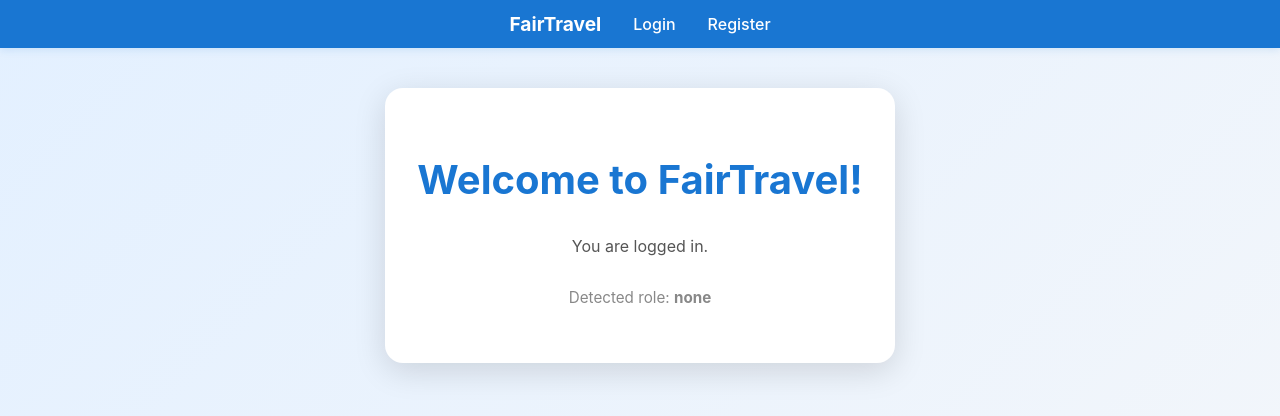
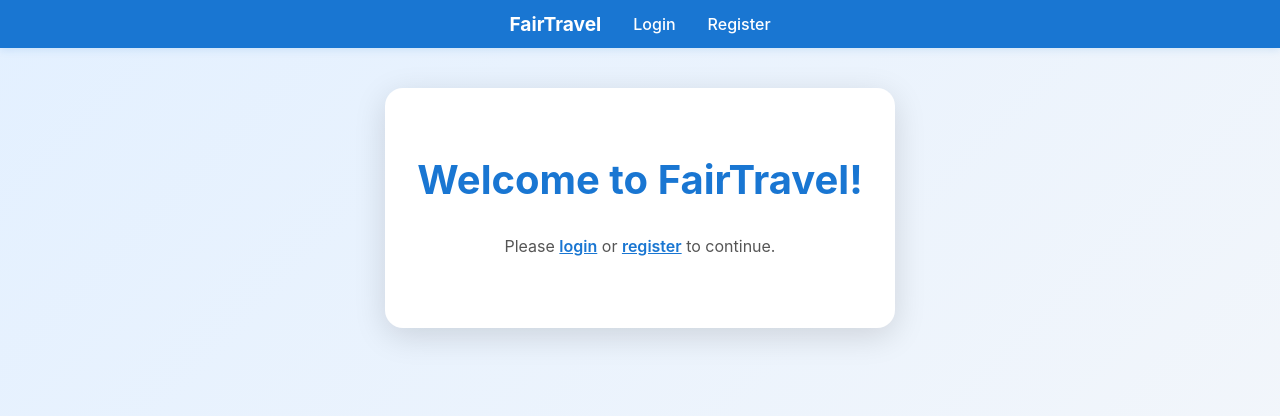
Before and after one commit to Amine2026/FairTravel, a React (Create React App) app in the folder fairtravel-frontend/: page / in a window 1280 px wide. Shown: the top 416 px of the page. Built offline with nearby package versions, Linux system fonts and the light colour scheme.

Commit message:
Add: sustainability practice details route and import in App.js

```diff
--- a/fairtravel-frontend/src/App.js
+++ b/fairtravel-frontend/src/App.js
@@ -22,6 +22,9 @@ import ServicesList from './ServicesList';
 import ServiceForm from './ServiceForm';
 import SustainabilityPracticesList from './SustainabilityPracticesList';
 import SustainabilityPracticeForm from './SustainabilityPracticeForm';
+import SustainabilityPracticeDetails from './SustainabilityPracticeDetails';
+import AccommodationDetails from './AccommodationDetails';
+import BookingDetails from './BookingDetails';
 
 function App() {
   const [token, setToken] = useState(localStorage.getItem('token') || null);
@@ -64,8 +67,16 @@ function App() {
           <div style={{ display: 'flex', flexDirection: 'column', alignItems: 'center', marginTop: '5vh' }}>
             <div style={{ background: 'white', padding: '2.5rem 2rem', borderRadius: 18, boxShadow: '0 8px 32px #0002', minWidth: 370, maxWidth: 600, textAlign: 'center' }}>
               <h1 style={{ marginBottom: '2rem', fontSize: '2.5rem', fontWeight: 700, color: '#1976d2' }}>Welcome to FairTravel!</h1>
+              {role ? (
+                <>
                   <p style={{ marginBottom: '2rem', color: '#555' }}>You are logged in.</p>
-              <div style={{ marginBottom: '1rem', color: '#888', fontSize: '0.95rem' }}>Detected role: <b>{role ? role : 'none'}</b></div>
+                  <div style={{ marginBottom: '1rem', color: '#888', fontSize: '0.95rem' }}>Detected role: <b>{role}</b></div>
+                </>
+              ) : (
+                <>
+                  <p style={{ marginBottom: '2rem', color: '#555' }}>Please <a href="/login" style={{color:'#1976d2',fontWeight:600}}>login</a> or <a href="/register" style={{color:'#1976d2',fontWeight:600}}>register</a> to continue.</p>
+                </>
+              )}
             </div>
           </div>
         } />
@@ -91,7 +102,7 @@ function App() {
         <Route path="/accommodations/*" element={role === 'admin' ? <AccommodationsList /> : <div style={{textAlign:'center',marginTop:'3rem',color:'red'}}>Access Denied</div>} />
   <Route path="/accommodations" element={role === 'admin' ? <AccommodationsList /> : <div style={{textAlign:'center',marginTop:'3rem',color:'red'}}>Access Denied</div>} />
   <Route path="/accommodations/new" element={role === 'admin' ? <AccommodationForm isNew /> : <div style={{textAlign:'center',marginTop:'3rem',color:'red'}}>Access Denied</div>} />
-    <Route path="/accommodations/:id" element={role === 'admin' ? <AccommodationForm /> : <div style={{textAlign:'center',marginTop:'3rem',color:'red'}}>Access Denied</div>} />
+  <Route path="/accommodations/:id" element={role === 'admin' ? <AccommodationDetails /> : <div style={{textAlign:'center',marginTop:'3rem',color:'red'}}>Access Denied</div>} />
   <Route path="/accommodations/:id/edit" element={role === 'admin' ? <AccommodationForm isEdit /> : <div style={{textAlign:'center',marginTop:'3rem',color:'red'}}>Access Denied</div>} />
 
     <Route path="/activities" element={role === 'admin' ? <ActivitiesList /> : <div style={{textAlign:'center',marginTop:'3rem',color:'red'}}>Access Denied</div>} />
@@ -106,7 +117,7 @@ function App() {
 
   <Route path="/bookings" element={role === 'admin' ? <BookingsList /> : <div style={{textAlign:'center',marginTop:'3rem',color:'red'}}>Access Denied</div>} />
   <Route path="/bookings/new" element={role === 'admin' ? <BookingForm isNew /> : <div style={{textAlign:'center',marginTop:'3rem',color:'red'}}>Access Denied</div>} />
-    <Route path="/bookings/:id" element={role === 'admin' ? <BookingForm /> : <div style={{textAlign:'center',marginTop:'3rem',color:'red'}}>Access Denied</div>} />
+  <Route path="/bookings/:id" element={role === 'admin' ? <BookingDetails /> : <div style={{textAlign:'center',marginTop:'3rem',color:'red'}}>Access Denied</div>} />
   <Route path="/bookings/:id/edit" element={role === 'admin' ? <BookingForm isEdit /> : <div style={{textAlign:'center',marginTop:'3rem',color:'red'}}>Access Denied</div>} />
 
     <Route path="/events" element={role === 'admin' ? <EventsList /> : <div style={{textAlign:'center',marginTop:'3rem',color:'red'}}>Access Denied</div>} />
@@ -131,7 +142,7 @@ function App() {
 
   <Route path="/sustainability-practices" element={role === 'admin' ? <SustainabilityPracticesList /> : <div style={{textAlign:'center',marginTop:'3rem',color:'red'}}>Access Denied</div>} />
   <Route path="/sustainability-practices/new" element={role === 'admin' ? <SustainabilityPracticeForm isNew /> : <div style={{textAlign:'center',marginTop:'3rem',color:'red'}}>Access Denied</div>} />
-    <Route path="/sustainability-practices/:id" element={role === 'admin' ? <SustainabilityPracticeForm /> : <div style={{textAlign:'center',marginTop:'3rem',color:'red'}}>Access Denied</div>} />
+  <Route path="/sustainability-practices/:id" element={role === 'admin' ? <SustainabilityPracticeDetails /> : <div style={{textAlign:'center',marginTop:'3rem',color:'red'}}>Access Denied</div>} />
   <Route path="/sustainability-practices/:id/edit" element={role === 'admin' ? <SustainabilityPracticeForm isEdit /> : <div style={{textAlign:'center',marginTop:'3rem',color:'red'}}>Access Denied</div>} />
       </Routes>
     </div>
```
Lines whose indentation alone changed are shown as unchanged.
